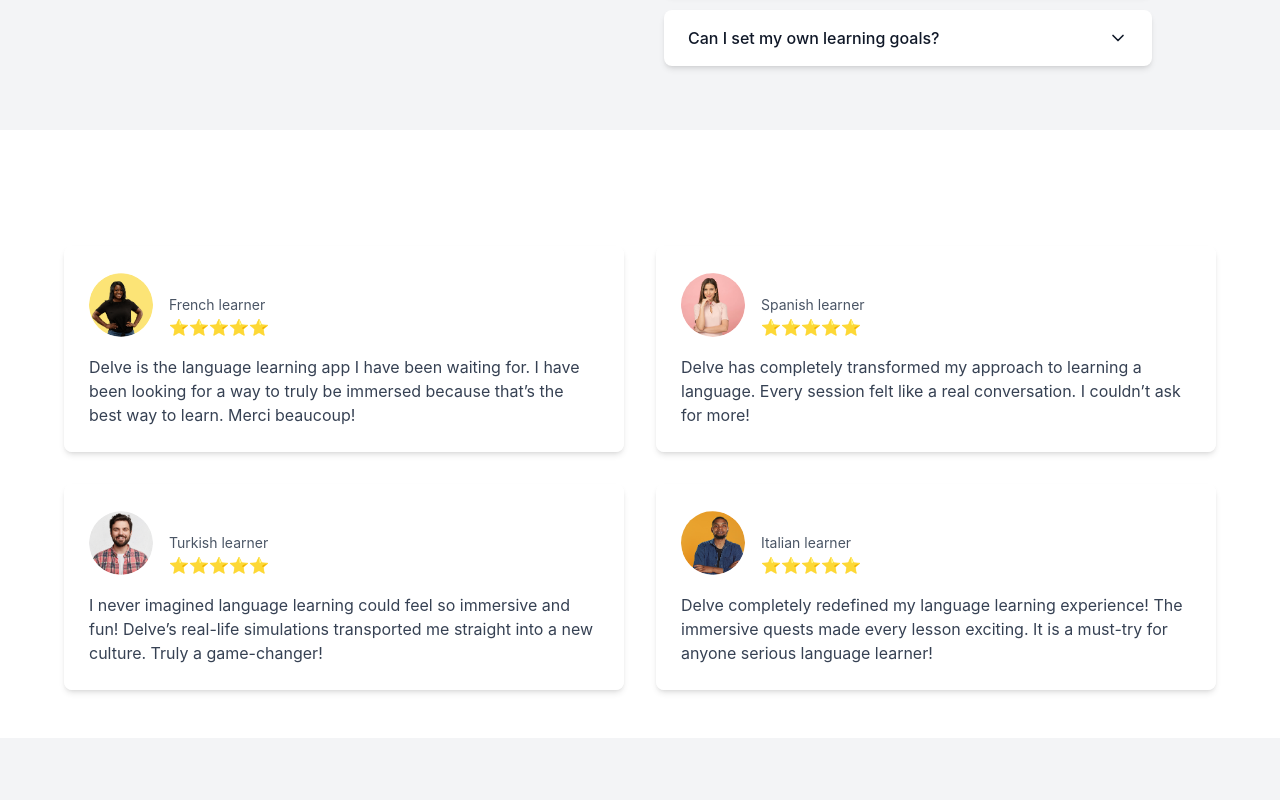
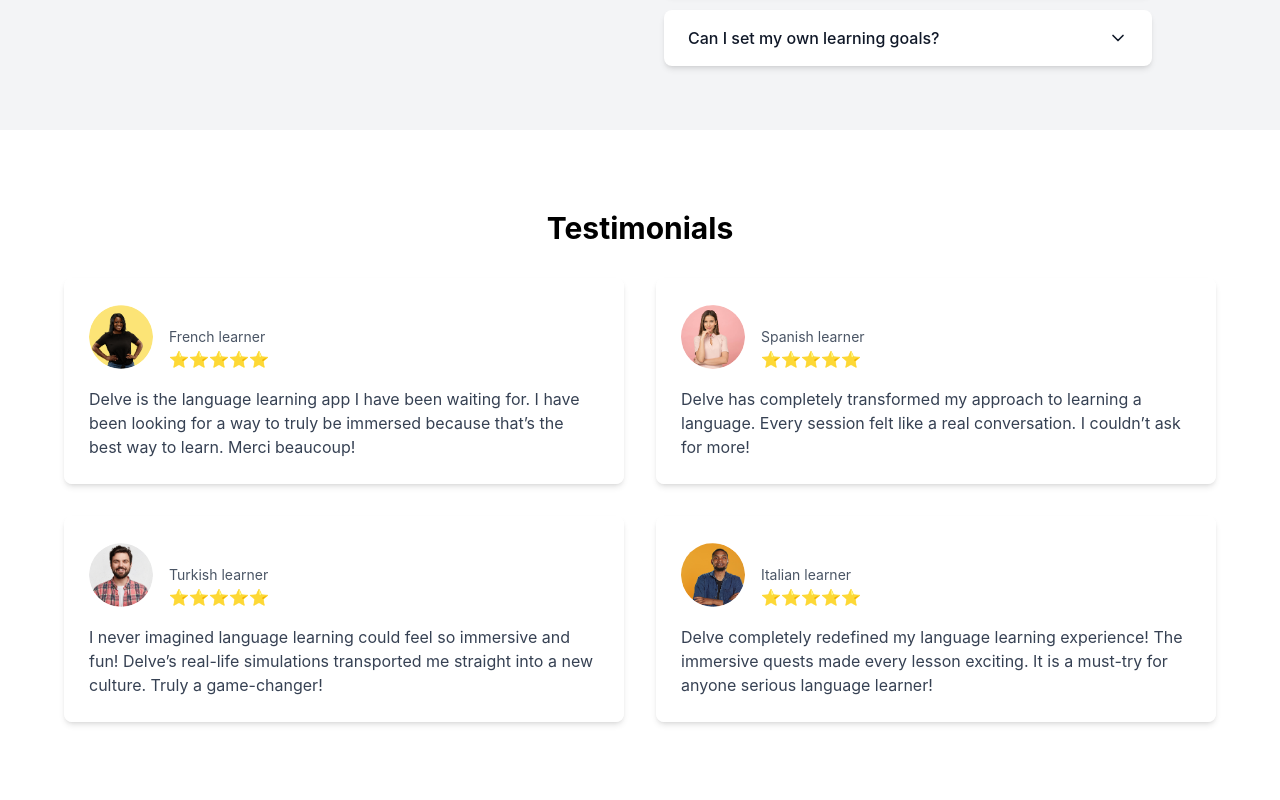
Before and after one commit to emmanuel-akinyemi-Dev/hng_Delve_landing_page, a React (Vite) app: page / in a window 1280 px wide. Shown: the part 2740-3540 px from the top of the page. Built offline with nearby package versions, Linux system fonts and the light colour scheme.

Commit message:
fixed testimonial title

```diff
--- a/src/components/Testimonials.jsx
+++ b/src/components/Testimonials.jsx
@@ -38,8 +38,8 @@
 
 const Testimonials = () => {
   return (
-    <section className="py-12 bg-white">
-      <h2 className="text-3xl font-bold text-center mb-8">Testimonials</h2>
+    <section className="py-20 bg-white justify-center items-center">
+      <h2 className="text-3xl font-bold text-center mb-8 text-black">Testimonials</h2>
       <div className="grid grid-cols-1 md:grid-cols-2 gap-8 max-w-6xl mx-auto">
         {testimonials.map((testimonial, index) => (
           <div key={index} className="p-6 border rounded-lg shadow-md">
```
